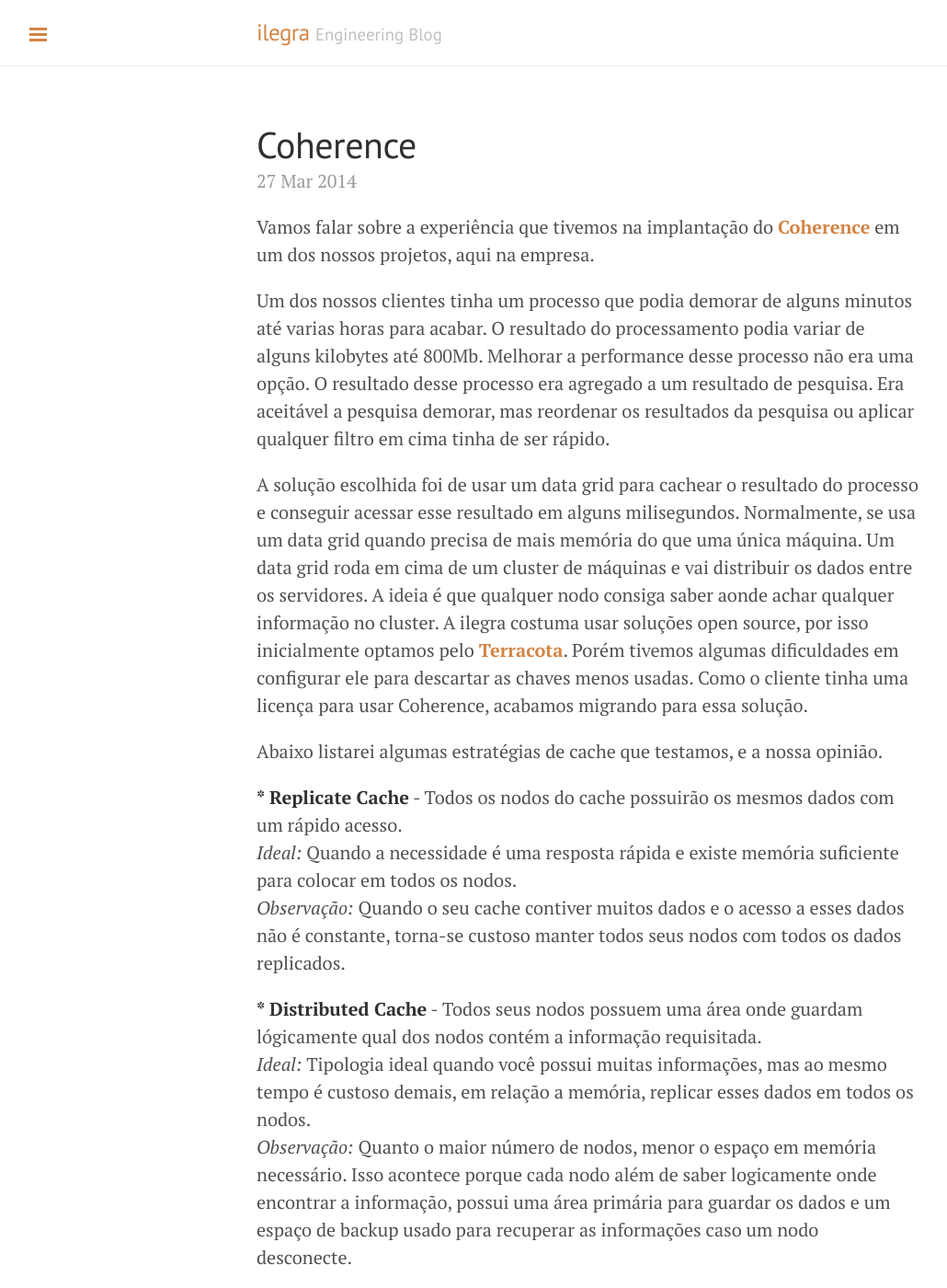
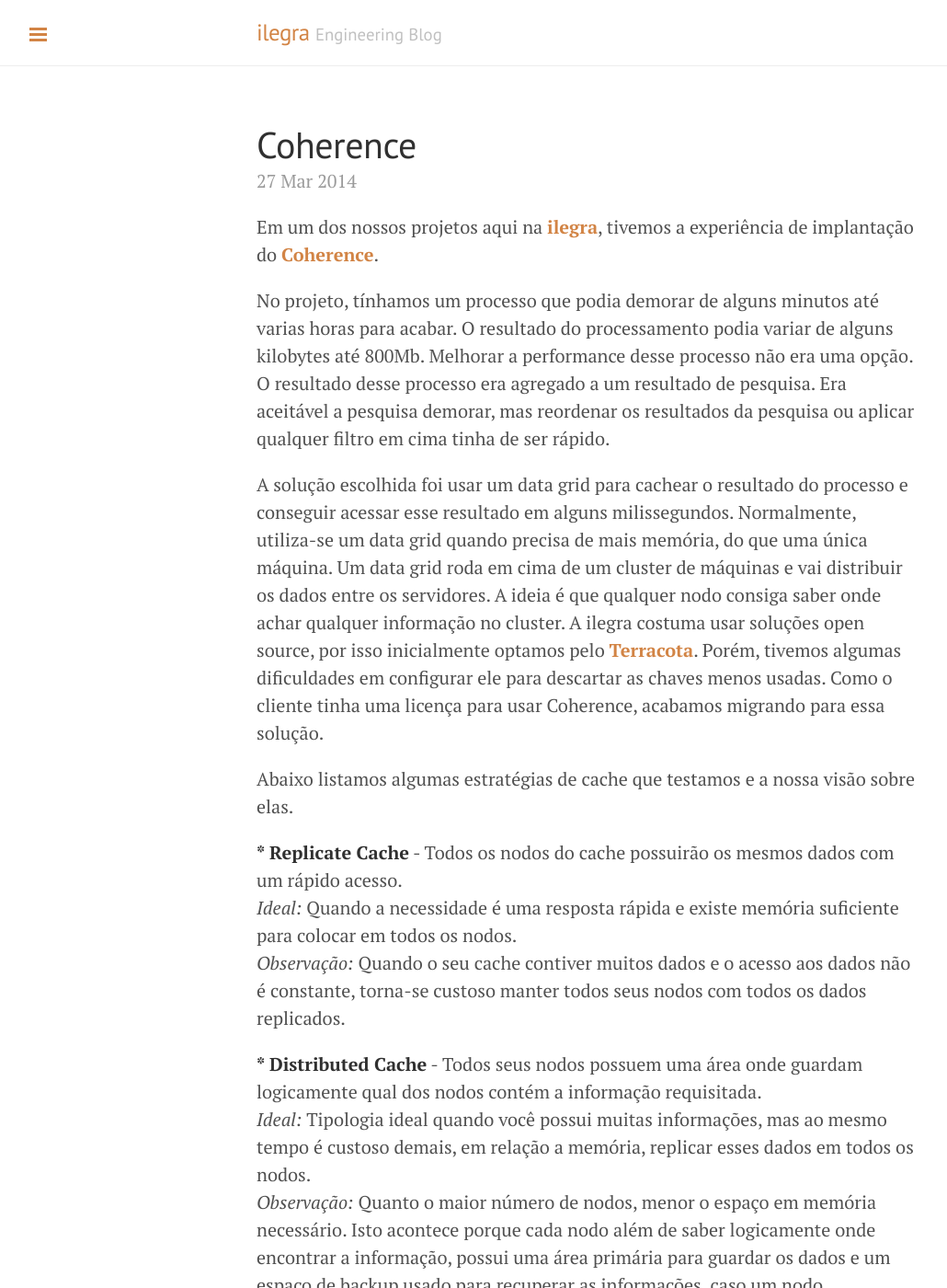
Before and after one commit to ilegra-user/ilegra.github.io, a Jekyll site: the page built from _posts/2014-03-27-coherence.md, in a window 1280 px wide and 1400 px high. Shown: the whole window at 92% size, without its empty margins (1-1031 px from the left). Built offline with Jekyll 4.4.1, drawn with Linux system fonts in a browser that asks for light colours; Markdown is read by kramdown in place of the engine named in the settings; comment, search, counter and statistics services are not loaded; some of the changed text lies outside the part shown.

Commit message:
Update 2014-03-27-coherence.md

```diff
--- a/_posts/2014-03-27-coherence.md
+++ b/_posts/2014-03-27-coherence.md
@@ -6,22 +6,22 @@ categories: datagrid
 comments: true
 ---
 
-Vamos falar sobre a experiência que tivemos na implantação do <strong><a  href="http://www.oracle.com/technetwork/middleware/coherence/overview/index.html" target="_blank">Coherence</a></strong> em um dos nossos projetos, aqui na empresa.
+Em um dos nossos projetos aqui na <strong><a  href="http://www.ilegra.com" target="_blank">ilegra</a></strong>, tivemos a experiência de implantação do <strong><a  href="http://www.oracle.com/technetwork/middleware/coherence/overview/index.html" target="_blank">Coherence</a></strong>.
 
-Um dos nossos clientes tinha um processo que podia demorar de alguns minutos até varias horas para acabar. O resultado do processamento podia variar de alguns kilobytes até 800Mb. Melhorar a performance desse processo não era uma opção. O resultado desse processo era agregado a um resultado de pesquisa. Era aceitável a pesquisa demorar, mas reordenar os resultados da pesquisa ou aplicar qualquer filtro em cima tinha de ser rápido.
+No projeto, tínhamos um processo que podia demorar de alguns minutos até varias horas para acabar. O resultado do processamento podia variar de alguns kilobytes até 800Mb. Melhorar a performance desse processo não era uma opção. O resultado desse processo era agregado a um resultado de pesquisa. Era aceitável a pesquisa demorar, mas reordenar os resultados da pesquisa ou aplicar qualquer filtro em cima tinha de ser rápido.
 
-A solução escolhida foi de usar um data grid para cachear o resultado do processo e conseguir acessar esse resultado em alguns milisegundos. Normalmente, se usa um data grid quando precisa de mais memória do que uma única máquina. Um data grid roda em cima de um cluster de máquinas e vai distribuir os dados entre os servidores. A ideia é que qualquer nodo consiga saber aonde achar qualquer informação no cluster. A ilegra costuma usar soluções open source, por isso inicialmente optamos pelo <strong><a href="http://www.terracotta.org/" target="_blank">Terracota</a></strong>. Porém tivemos algumas dificuldades em configurar ele para descartar as chaves menos usadas. Como o cliente tinha uma licença para usar Coherence, acabamos migrando para essa solução.
+A solução escolhida foi usar um data grid para cachear o resultado do processo e conseguir acessar esse resultado em alguns milissegundos. Normalmente, utiliza-se um data grid quando precisa de mais memória, do que uma única máquina. Um data grid roda em cima de um cluster de máquinas e vai distribuir os dados entre os servidores. A ideia é que qualquer nodo consiga saber onde achar qualquer informação no cluster. A ilegra costuma usar soluções open source, por isso inicialmente optamos pelo <strong><a href="http://www.terracotta.org/" target="_blank">Terracota</a></strong>. Porém, tivemos algumas dificuldades em configurar ele para descartar as chaves menos usadas. Como o cliente tinha uma licença para usar Coherence, acabamos migrando para essa solução.
 
-Abaixo listarei algumas estratégias de cache que testamos, e a nossa opinião.
+Abaixo listamos algumas estratégias de cache que testamos e a nossa visão sobre elas.
 
 <strong>* Replicate Cache</strong> - Todos os nodos do cache possuirão os mesmos dados com um rápido acesso.
 <br/><em>Ideal:</em> Quando a necessidade é uma resposta rápida e existe memória suficiente para colocar em todos os nodos.
-<br/><em>Observação:</em> Quando o seu cache contiver muitos dados e o acesso a esses dados não é constante, torna-se custoso manter todos seus nodos com todos os dados replicados.
+<br/><em>Observação:</em> Quando o seu cache contiver muitos dados e o acesso aos dados não é constante, torna-se custoso manter todos seus nodos com todos os dados replicados.
 
-<strong>* Distributed Cache</strong> - Todos seus nodos possuem uma área onde guardam lógicamente qual dos nodos contém a informação requisitada.
+<strong>* Distributed Cache</strong> - Todos seus nodos possuem uma área onde guardam logicamente qual dos nodos contém a informação requisitada.
 <br/><em>Ideal:</em> Tipologia ideal quando você possui muitas informações, mas ao mesmo tempo é custoso demais, em relação a memória, replicar esses dados em todos os nodos.
-<br/><em>Observação:</em> Quanto o maior número de nodos, menor o espaço em memória necessário. Isso acontece porque cada nodo além de saber logicamente onde encontrar a informação, possui uma área primária para guardar os dados e um espaço de backup usado para recuperar as informações caso um nodo desconecte.
+<br/><em>Observação:</em> Quanto o maior número de nodos, menor o espaço em memória necessário. Isto acontece porque cada nodo além de saber logicamente onde encontrar a informação, possui uma área primária para guardar os dados e um espaço de backup usado para recuperar as informações, caso um nodo desconecte.
 
 <strong>* Near Cache</strong> - Cada nodo além de possuir a informação de onde os dados estão, igual ao Distributed Cache, possui uma área local em memória configurável que guarda alguns dados previamente acessados.
-<br/><em>Ideal:</em> É considerado mais balanceado dos três citados, principalmente em relação ao custo benefício. Além de possuir informações locais já acessadas e de rápida resposta, não guarda fisicamente todos os dados.
-<br/><em>Observação:</em> Esse tipo de tipologia tem um ganho de performance, quando o número de nodos do cache é alto e possui um espaço considerável para guardar no cache local algumas informações, evitando assim tráfego desnecessário de rede.
+<br/><em>Ideal:</em> É considerado o mais balanceado dos três citados, principalmente, em relação ao custo benefício. Além de possuir informações locais já acessadas e de rápida resposta, não guarda fisicamente todos os dados.
+<br/><em>Observação:</em> Esse tipo de tipologia tem um ganho de performance, quando o número de nodos do cache são altos e possuem um espaço considerável para guardar no cache local algumas informações, evitando assim tráfego desnecessário de rede.
```
